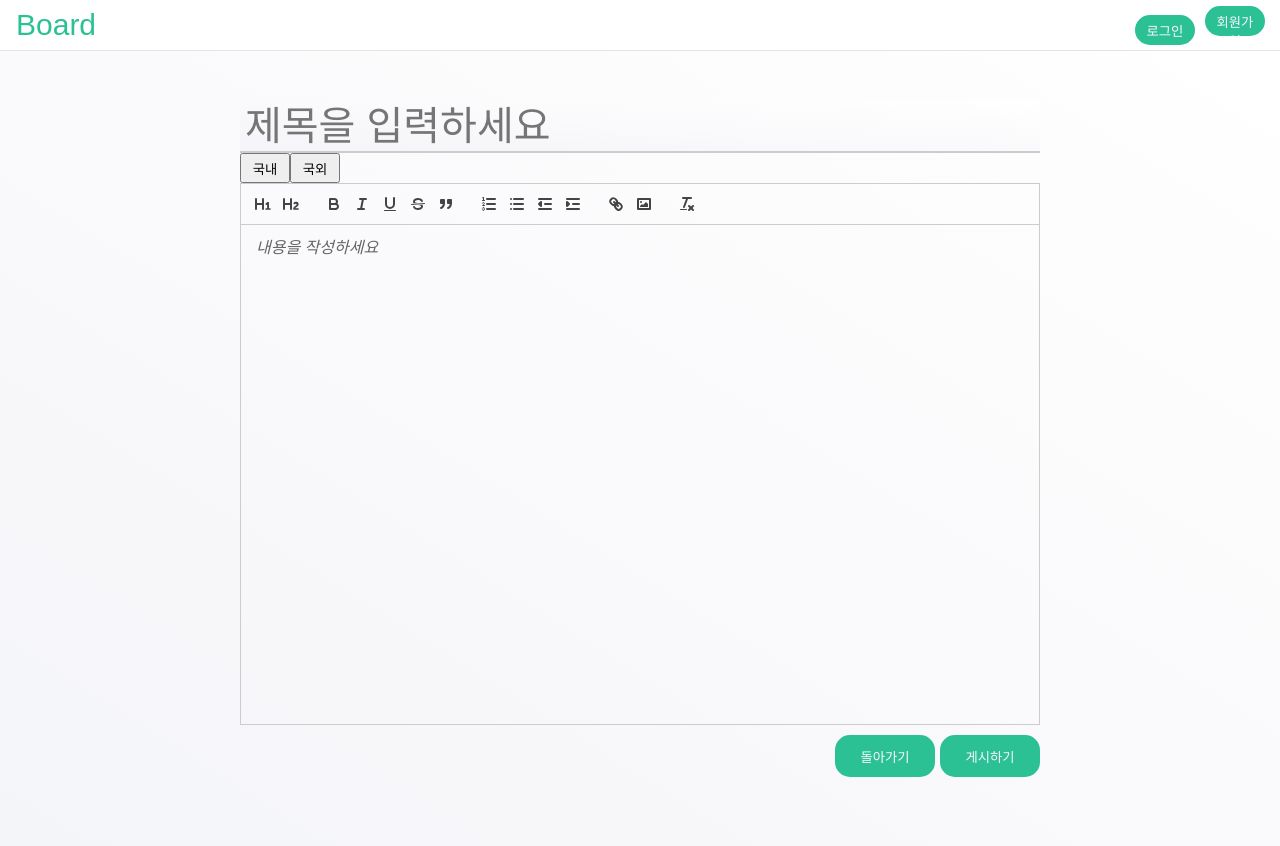
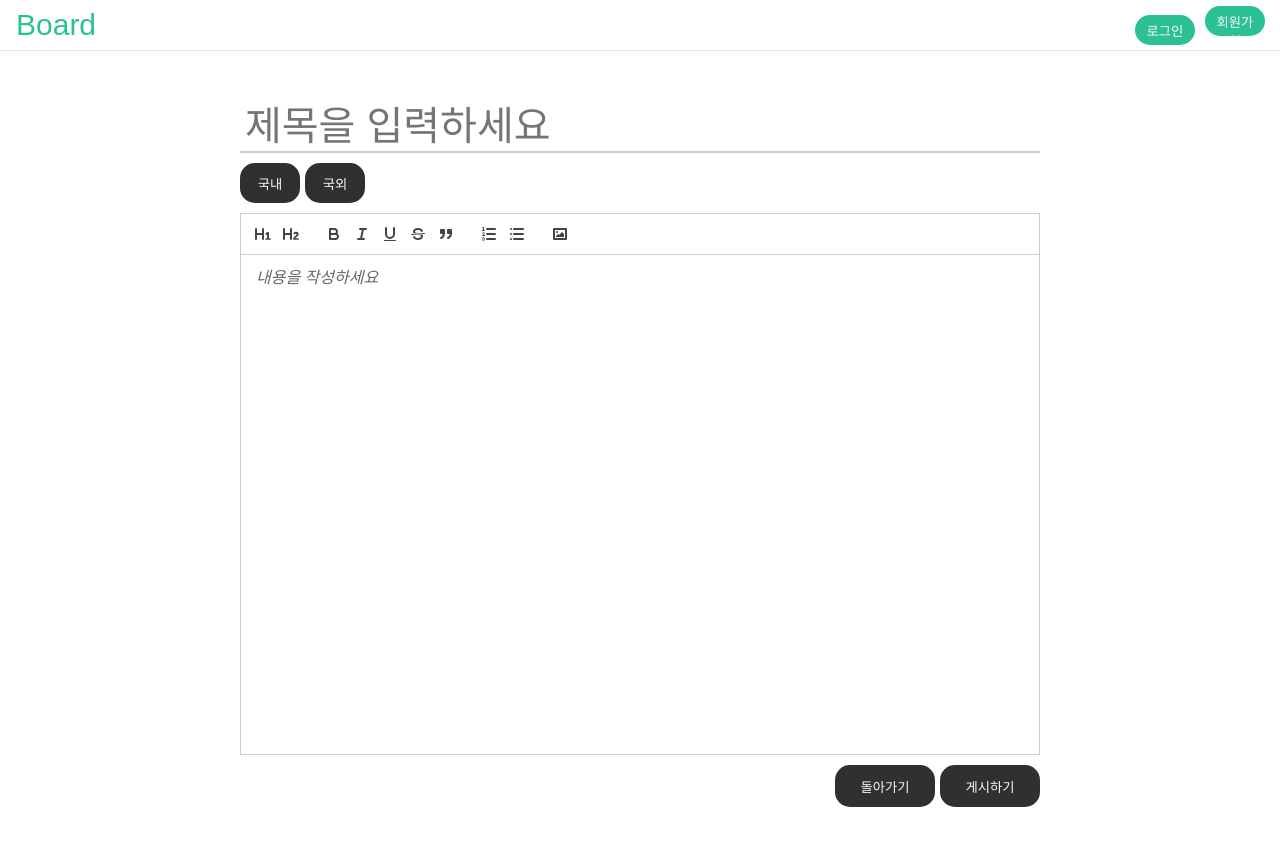
Before and after one commit to gowell032/1st-project, a React (Create React App) app: page /write in a window 1280 px wide. Shown: the top 846 px of the page. Built offline with nearby package versions, Linux system fonts and the light colour scheme.

Commit message:
base64 -> url 변환 함수 완료

```diff
--- /dev/null
+++ b/src/components/QuillEditor.js
@@ -0,0 +1,132 @@
+import axios from 'axios';
+import React, { useRef, useState } from 'react';
+import { useMemo } from 'react';
+import ReactQuill from 'react-quill';
+import 'react-quill/dist/quill.snow.css';
+import styled from 'styled-components';
+
+function QuillEditor({ value, onChange }) {
+  const quillRef = useRef(null);
+  const token = localStorage.getItem('token');
+  const [gotUrl, setGotUrl] = useState([]);
+
+  const contentHandler = (content) => {
+    onChange(content);
+  };
+
+  // 이미지 처리 함수
+
+  const imageHandler = () => {
+    const input = document.createElement('input');
+    const formData = new FormData();
+    let url = '';
+
+    input.setAttribute('type', 'file');
+    input.setAttribute('accept', 'image/*');
+    input.click();
+
+    input.onchange = () => {
+      const file = input.files;
+      if (file !== null) {
+        formData.append('image', file[0]);
+        axios
+          .post('/community/post/image', formData, {
+            headers: {
+              Authorization: `Bearer ${token}`,
+            },
+          })
+          .then((response) => {
+            url = response.data;
+            let urlArr = gotUrl;
+            urlArr.push(url);
+            setGotUrl(urlArr);
+            const range = quillRef.current?.getEditor().getSelection()?.index;
+            if (range !== null && range !== undefined) {
+              let quill = quillRef.current?.getEditor();
+
+              quill?.setSelection(range, 1);
+
+              quill?.clipboard.dangerouslyPasteHTML(
+                range,
+                `<img src=${url} alt="article image" />`
+              );
+            }
+          })
+          .catch((error) => alert(error));
+      } else {
+        alert('5MB 이하의 이미지만 업로드할 수 있습니다.');
+      }
+    };
+  };
+
+  // modules에 useMemo를 써주지 않으면 콘솔창에
+  // addrange() the given range isn't in document 에러 발생
+
+  const modules = useMemo(() => {
+    return {
+      toolbar: {
+        container: [
+          [{ header: '1' }, { header: '2' }],
+          ['bold', 'italic', 'underline', 'strike', 'blockquote'],
+          [{ list: 'ordered' }, { list: 'bullet' }],
+          ['image'],
+        ],
+        handlers: { image: imageHandler },
+      },
+    };
+  }, []);
+
+  const formats = [
+    'header',
+    'bold',
+    'italic',
+    'underline',
+    'strike',
+    'blockquote',
+    'list',
+    'bullet',
+    'indent',
+    'link',
+    'image',
+  ];
+
+  return (
+    <div>
+      <TextEditor
+        ref={quillRef}
+        theme="snow"
+        placeholder={'내용을 작성하세요'}
+        value={value}
+        onChange={contentHandler}
+        modules={modules}
+        formats={formats}
+      />
+    </div>
+  );
+}
+
+const TextEditor = styled(ReactQuill)`
+  .ql-container {
+    height: 500px;
+    .ql-editor.ql-blank::before {
+      font-size: 16px;
+    }
+    .ql-editor strong {
+      font-weight: bold;
+    }
+    .ql-editor em {
+      font-style: italic;
+    }
+    h1 {
+      font-size: 32px;
+    }
+    h2 {
+      font-size: 24px;
+    }
+    p {
+      font-size: 16px;
+    }
+  }
+`;
+
+export default QuillEditor;
--- a/src/pages/Write.js
+++ b/src/pages/Write.js
@@ -1,20 +1,19 @@
 import axios from 'axios';
 import React, { useState } from 'react';
-import ReactQuill from 'react-quill';
-import 'react-quill/dist/quill.snow.css';
 import styled from 'styled-components';
+import QuillEditor from '../components/QuillEditor';
 
 function Write() {
   const [title, setTitle] = useState('');
   const [content, setContent] = useState('');
   const [subCategoryId, setSubCategoryId] = useState(0);
 
-  const contentHandler = (content) => {
-    setContent(content);
-  };
-
   const titleHandler = (e) => {
     setTitle(e.target.value);
+  };
+  const newContentHandler = (newContent) => {
+    console.log(newContent);
+    setContent(newContent);
   };
 
   const domesticHandler = (e) => {
@@ -36,6 +35,13 @@ function Write() {
 
   const writePost = (e) => {
     e.preventDefault();
+    if (body.title === '') {
+      alert('제목을 입력해주세요.');
+    } else if (body.subCategoryId === 0) {
+      alert('카테고리를 선택해주세요.');
+    } else if (body.content === '') {
+      alert('컨텐츠를 입력해주세요.');
+    }
     axios
       .post('/community/post', body, {
         headers: {
@@ -51,34 +57,6 @@ function Write() {
       })
       .catch((error) => console.log(error));
   };
-  const modules = {
-    toolbar: [
-      [{ header: 1 }, { header: 2 }],
-      ['bold', 'italic', 'underline', 'strike', 'blockquote'],
-      [
-        { list: 'ordered' },
-        { list: 'bullet' },
-        { indent: '-1' },
-        { indent: '+1' },
-      ],
-      ['link', 'image'],
-      ['clean'],
-    ],
-  };
-
-  const formats = [
-    'header',
-    'bold',
-    'italic',
-    'underline',
-    'strike',
-    'blockquote',
-    'list',
-    'bullet',
-    'indent',
-    'link',
-    'image',
-  ];
 
   return (
     <Container>
@@ -97,14 +75,7 @@ function Write() {
             국외
           </button>
         </CategoriesWrap>
-        <TextEditor
-          theme="snow"
-          placeholder={'내용을 작성하세요'}
-          value={content}
-          onChange={contentHandler}
-          modules={modules}
-          formats={formats}
-        />
+        <QuillEditor value={content} onChange={newContentHandler} />
         <BtnBox>
           <button>돌아가기</button>
           <button onClick={writePost}>게시하기</button>
@@ -117,14 +88,6 @@ function Write() {
 const Container = styled.div`
   width: 100vw;
   height: 100vh;
-  background-image: linear-gradient(
-    to right top,
-    #f4f5f9,
-    #f7f7fa,
-    #fafafc,
-    #fcfcfd,
-    #ffffff
-  );
   form {
     margin: 50px auto;
     max-width: 800px;
@@ -141,59 +104,32 @@ const Container = styled.div`
     border-right: none;
     border-bottom: 2px solid #cccccc;
     outline: none;
-    background-image: linear-gradient(
-      to right top,
-      #f4f5f9,
-      #f7f7fa,
-      #fafafc,
-      #fcfcfd,
-      #ffffff
-    );
   }
   input:focus {
-    border-bottom: 2px solid #2bc194;
+    border-bottom: 2px solid #303030;
   }
 `;
 
 const CategoriesWrap = styled.div`
   button {
-    width: 50px;
-    height: 30px;
-  }
-`;
-const TextEditor = styled(ReactQuill)`
-  .ql-container {
-    height: 500px;
-    .ql-editor.ql-blank::before {
-      font-size: 16px;
-    }
-    .ql-editor strong {
-      font-weight: bold;
-    }
-    .ql-editor em {
-      font-style: italic;
-    }
-    h1 {
-      font-size: 32px;
-    }
-    h2 {
-      font-size: 24px;
-    }
-    p {
-      font-size: 16px;
-    }
+    margin: 10px 5px 10px 0px;
+    width: 60px;
+    height: 40px;
+    background-color: #303030;
+    color: #faf8ff;
+    border: none;
+    border-radius: 15px;
   }
 `;
 const BtnBox = styled.div`
   align-self: flex-end;
   button {
-    margin-top: 10px;
-    margin-left: 5px;
+    margin: 10px 0px 0px 5px;
     width: 100px;
     height: 42px;
     border: none;
     border-radius: 15px;
-    background-color: #2bc194;
+    background-color: #303030;
     color: #faf8ff;
   }
 `;
```
